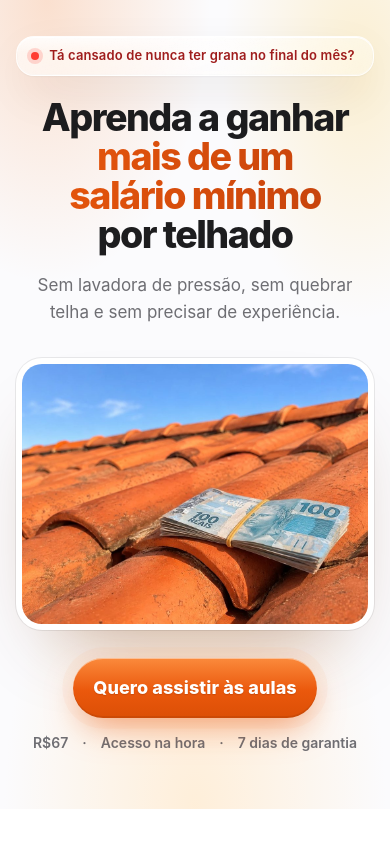
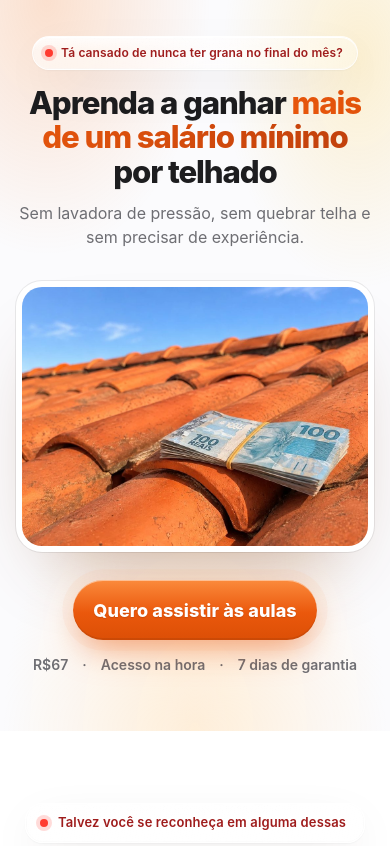
Before and after one commit to szerneknicolas-ux/protocolo-telhado, a plain HTML site: page index.html in a window 390 px wide. Shown: the top 846 px of the page. Drawn offline with Linux system fonts and the light colour scheme.

Commit message:
Topo mais enxuto no celular (titulo em 3 linhas)

```diff
--- a/index.html
+++ b/index.html
@@ -688,6 +688,10 @@
       body { font-size: 16px; }
       .container { padding: 0 16px; }
       .eyebrow { border-radius: 18px; font-size: 13px; }
+      #hero .eyebrow { font-size: 12px; padding: 7px 14px 7px 12px; gap: 8px; margin-bottom: 16px; }
+      .hero-headline { font-size: 1.95rem; line-height: 1.1; letter-spacing: -0.035em; }
+      .hero-headline .hl { display: inline; }
+      #hero .lead { font-size: 1rem; line-height: 1.5; margin-top: 12px; }
       .before-after { gap: 6px; padding: 6px; border-radius: 26px; }
       .ba-item { border-radius: 20px; aspect-ratio: 4 / 5; }
       .hero-photo { padding: 6px; border-radius: 26px; }
```
